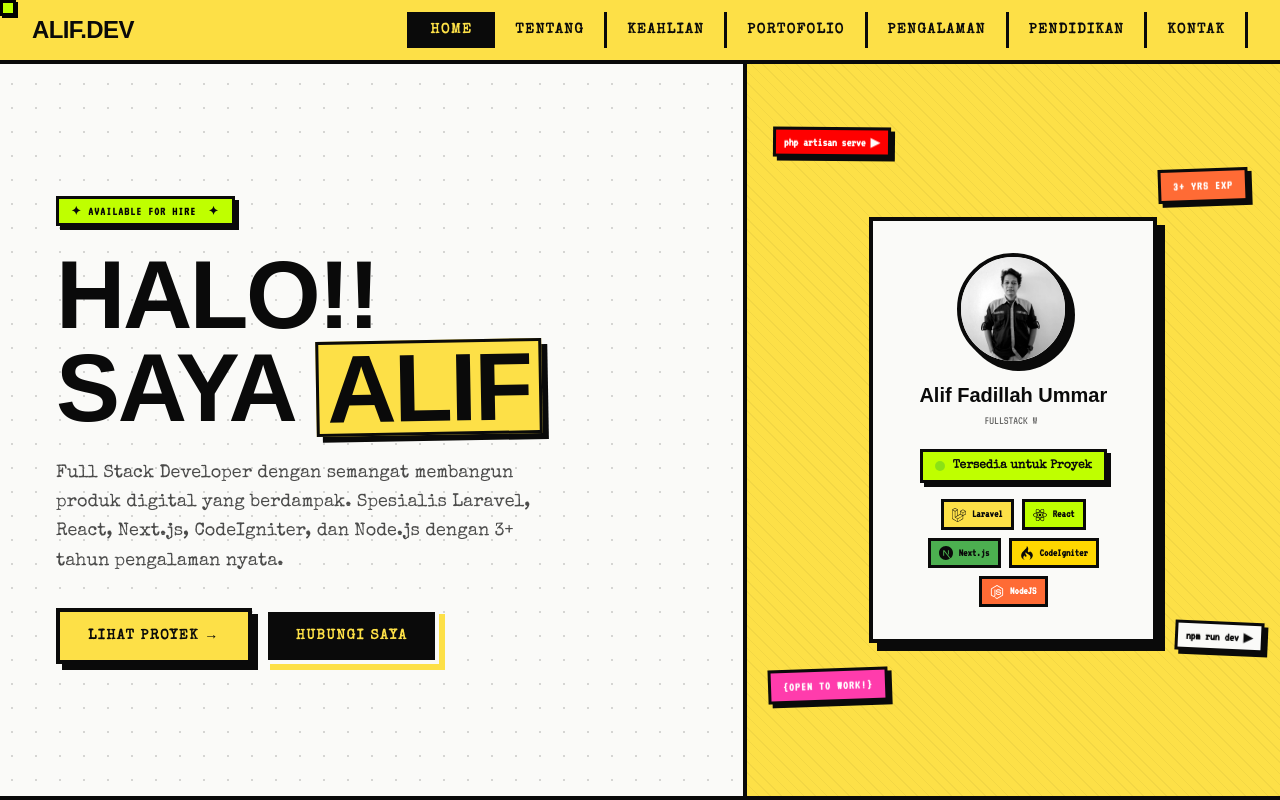
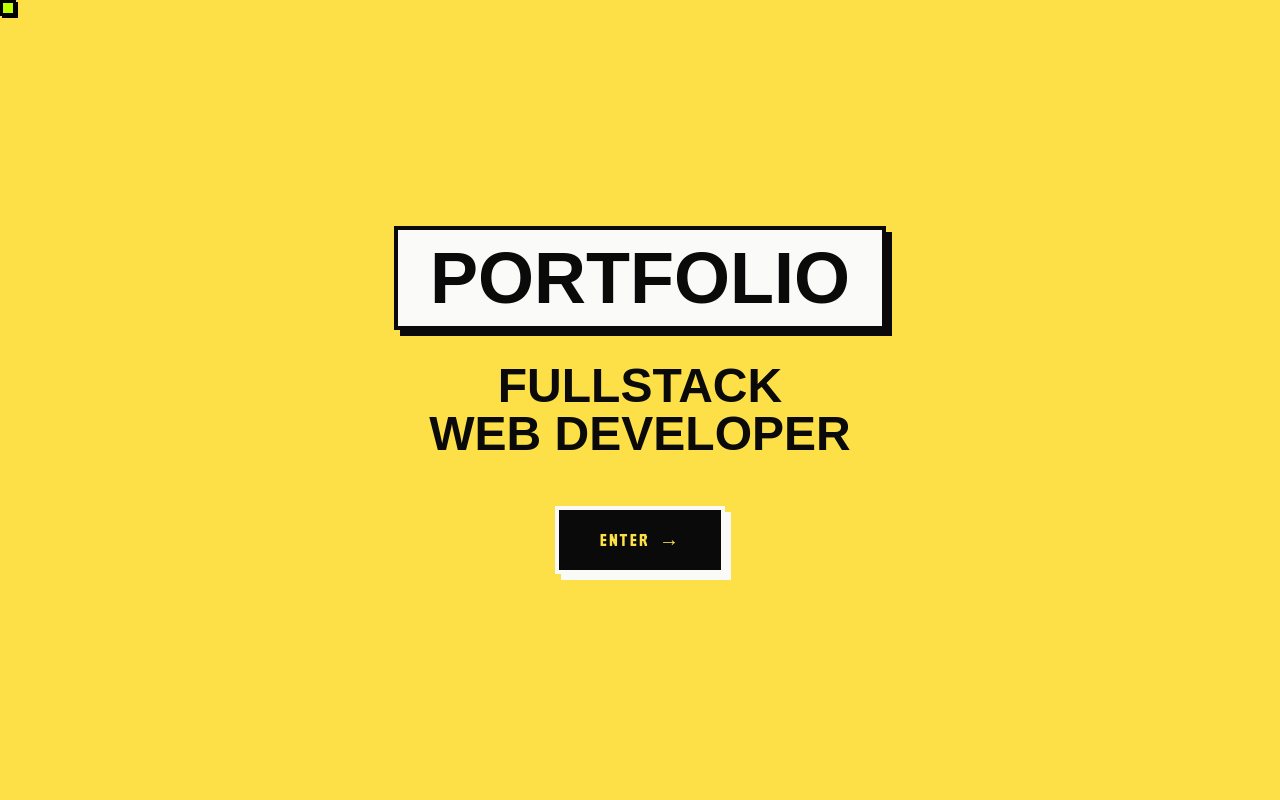
Before and after one commit to zalzdarkent/nextjs-portfolio-website, a Next.js app: page / in a window 1280 px wide. Shown: the top 800 px of the page. Built offline with nearby package versions, Linux system fonts and the light colour scheme; a web font is replaced by a local one.

Commit message:
feat: implement splash screen and enhance Home component with animation and state management

```diff
--- a/app/page.tsx
+++ b/app/page.tsx
@@ -1,3 +1,8 @@
+"use client";
+
+import { useEffect, useState } from "react";
+import { AnimatePresence } from "framer-motion";
+import SplashScreen from "../components/SplashScreen";
 import Navbar from "@/components/Navbar";
 import HeroSection from "@/components/HeroSection";
 import Marquee from "@/components/Marquee";
@@ -10,23 +15,65 @@
 import ExperienceSection from "@/components/ExperienceSection";
 import EducationSection from "@/components/EducationSection";
 
+
 export default function Home() {
+  const [loading, setLoading] = useState(true);
+  const [showSplash, setShowSplash] = useState(true);
+  const [showPortfolio, setShowPortfolio] = useState(false);
+
+  const handleEnter = () => {
+    sessionStorage.setItem("visited", "true");
+    setShowSplash(false);
+  };
+
+  useEffect(() => {
+    const visited = sessionStorage.getItem("visited");
+
+    if (visited) {
+      setShowSplash(false);
+      setShowPortfolio(true);
+    } else {
+      setShowSplash(true);
+    }
+  }, []);
+
+  if (showSplash === null) {
+    return null;
+  }
+
   return (
     <>
       <CustomCursor />
+      <AnimatePresence
+        mode="wait"
+        onExitComplete={() => {
+          window.scrollTo(0, 0);
+          setShowPortfolio(true);
+        }}
+      >
+        {showSplash && (
+          <SplashScreen onEnter={handleEnter} />
+        )}
+      </AnimatePresence>
+
+      {showPortfolio && (
+        <>
           <Navbar />
+
           <main>
             <HeroSection />
             <Marquee />
             <AboutSection />
-        {/* <EducationSection /> */}
             <TechSection />
             <PortfolioSection />
             <ExperienceSection />
             <EducationSection />
             <ContactSection />
           </main>
+
           <Footer />
+        </>
+      )}
     </>
   );
 }
--- a/components/AboutSection.tsx
+++ b/components/AboutSection.tsx
@@ -1,42 +1,71 @@
 "use client";
 
-import { useRef, useState } from "react";
-import { useInView } from "framer-motion";
-import { motion } from "framer-motion";
-import { BriefcaseBusiness, FolderKanban, Handshake, GitBranch } from "lucide-react";
-import type { LucideIcon } from "lucide-react";
+import { useRef, useState, useEffect } from "react";
+import { useInView, motion, animate, useMotionValue, useTransform } from "framer-motion";
+import { FolderKanban, Handshake, GitBranch } from "lucide-react";
 import { BiBriefcaseAlt } from "react-icons/bi";
 
 const STATS = [
   {
-    num: "3+",
+    num: 3,
+    suffix: "+",
     label: "Tahun Pengalaman",
     icon: <BiBriefcaseAlt size={32} />,
     bgColor: "bg-brutal-lime",
     textColor: "text-brutal-black",
   },
   {
-    num: "5+",
+    num: 5,
+    suffix: "+",
     label: "Proyek Selesai",
     icon: <FolderKanban size={32} />,
     bgColor: "bg-brutal-orange",
     textColor: "text-brutal-black",
   },
   {
-    num: "5+",
+    num: 5,
+    suffix: "+",
     label: "Klien Puas",
     icon: <Handshake size={32} />,
     bgColor: "bg-brutal-blue",
     textColor: "text-brutal-black",
   },
   {
-    num: "8",
+    num: 8,
+    suffix: "+",
     label: "Open Source Repo",
     icon: <GitBranch size={32} />,
     bgColor: "bg-brutal-purple",
     textColor: "text-brutal-black",
   },
 ];
+
+function Counter({
+  value,
+  inView,
+}: {
+  value: number;
+  inView: boolean;
+}) {
+  const count = useMotionValue(0);
+
+  const rounded = useTransform(count, (latest) =>
+    Math.round(latest)
+  );
+
+  useEffect(() => {
+    if (inView) {
+      const controls = animate(count, value, {
+        duration: 1.5,
+        ease: "easeOut",
+      });
+
+      return controls.stop;
+    }
+  }, [inView, value, count]);
+
+  return <motion.span>{rounded}</motion.span>;
+}
 
 export default function AboutSection() {
   const ref = useRef<HTMLElement>(null);
@@ -156,8 +185,11 @@
               style={{ boxShadow: "6px 6px 0px #0a0a0a" }}
             >
               <span className="text-3xl block">{s.icon}</span>
-              <span className={`font-display text-4xl font-extrabold block mt-1 ${s.textColor}`}>
-                {s.num}
+              <span
+                className={`font-display text-4xl font-extrabold block mt-1 ${s.textColor}`}
+              >
+                <Counter value={s.num} inView={inView} />
+                {s.suffix}
               </span>
               <span className="font-body font-bold text-xs uppercase tracking-widest text-black/60 mt-1 block">
                 {s.label}
--- a/components/CustomCursor.tsx
+++ b/components/CustomCursor.tsx
@@ -68,7 +68,7 @@
     <div
       ref={cursorRef}
       // "fixed top-0 left-0" wajib agar koordinat transform-nya presisi dari titik 0,0
-      className="custom-brutalist-cursor hidden sm:block fixed top-0 left-0 pointer-events-none z-[9999] will-change-transform"
+      className="custom-brutalist-cursor hidden sm:block fixed top-0 left-0 pointer-events-none z-[999999] will-change-transform"
     >
       {/* Kotak Utama Kursor */}
       <div className="cursor-box" />
--- a/components/HeroSection.tsx
+++ b/components/HeroSection.tsx
@@ -5,6 +5,7 @@
 import { SiNextdotjs, SiCodeigniter } from "react-icons/si";
 import { TypeAnimation } from "react-type-animation";
 import Image from "next/image";
+import { useEffect, useState } from "react";
 
 const techStack = [
   { name: "Laravel", Icon: FaLaravel, bg: "#FDE047", text: "#0a0a0a" },
@@ -13,6 +14,7 @@
   { name: "CodeIgniter", Icon: SiCodeigniter, bg: "#FFD700", text: "#0a0a0a" },
   { name: "NodeJS", Icon: FaNodeJs, bg: "#FF6B35", text: "white" },
 ];
+const available = [" HIRE", " FREELANCE"];
 
 const container = {
   hidden: {},
@@ -23,6 +25,59 @@
   hidden: { opacity: 0, y: 40 },
   show: { opacity: 1, y: 0, transition: { type: "spring", stiffness: 300, damping: 28 } },
 };
+
+export function ScrambleText() {
+  const [text, setText] = useState("");
+
+  useEffect(() => {
+    let wordIndex = 0;
+
+    const scrambleToWord = (target: string) => {
+      const chars = "!<>-_\\/[]{}—=+*^?#________";
+      let frame = 0;
+
+      const interval = setInterval(() => {
+        let output = "";
+
+        for (let i = 0; i < target.length; i++) {
+          if (i < frame) {
+            output += target[i];
+          } else {
+            output += chars[Math.floor(Math.random() * chars.length)];
+          }
+        }
+
+        setText(output);
+
+        frame += 0.5;
+
+        if (frame >= target.length) {
+          clearInterval(interval);
+          setText(target);
+        }
+      }, 40);
+
+      return interval;
+    };
+
+    const run = () => {
+      scrambleToWord(available[wordIndex]);
+
+      setTimeout(() => {
+        wordIndex = (wordIndex + 1) % available.length;
+        run();
+      }, 3000);
+    };
+
+    run();
+  }, []);
+
+  return (
+    <span className="text-black">
+      {text}
+    </span>
+  );
+}
 
 export default function HeroSection() {
   return (
@@ -48,18 +103,7 @@
         <motion.div variants={item} className="mb-6 self-start">
           <span className="inline-block bg-brutal-lime border-3 border-brutal-black shadow-brutal-sm px-3 py-1 font-mono text-xs font-bold uppercase tracking-widest">
             ✦ Available for
-            <TypeAnimation
-              sequence={[
-                " HIRE",
-                2000,
-                " FREELANCE",
-                2000,
-              ]}
-              wrapper="span"
-              speed={50}
-              repeat={Infinity}
-              className="text-black"
-            /> ✦
+            <ScrambleText />
           </span>
         </motion.div>
         {/* <motion.div
--- a/components/Navbar.tsx
+++ b/components/Navbar.tsx
@@ -62,7 +62,7 @@
           onClick={() => handleNavClick("#home")}
           className="font-display text-2xl font-extrabold tracking-tight text-brutal-black hover:opacity-80 transition-opacity"
         >
-          ALIF.DEV
+          PORTFOLIO
         </a>
 
         {/* Desktop links */}
--- /dev/null
+++ b/components/SplashScreen.tsx
@@ -0,0 +1,132 @@
+"use client";
+
+import { motion } from "framer-motion";
+
+interface SplashScreenProps {
+  onEnter: () => void;
+}
+
+export default function SplashScreen({
+  onEnter,
+}: SplashScreenProps) {
+  return (
+    <>
+      <motion.div
+        initial={{ opacity: 1 }}
+        exit={{
+          scaleY: 0.95,
+          y: "-100%",
+          transition: {
+            duration: 0.8,
+            ease: [0.76, 0, 0.24, 1],
+          },
+        }}
+        className="
+        fixed inset-0 z-[9999]
+        bg-brutal-yellow
+        flex items-center justify-center
+        overflow-hidden
+      "
+      >
+        <div className="text-center px-6">
+          {/* PORTFOLIO */}
+          <motion.div
+            initial={{
+              y: -150,
+              rotate: -8,
+              opacity: 0,
+            }}
+            animate={{
+              y: 0,
+              rotate: 0,
+              opacity: 1,
+            }}
+            transition={{
+              duration: 0.6,
+              ease: "easeOut",
+            }}
+            className="
+            inline-block
+            bg-brutal-white
+            border-4 border-brutal-black
+            shadow-brutal
+            px-8 py-3
+            mb-8
+          "
+          >
+            <h1 className="font-display text-5xl md:text-7xl font-black">
+              PORTFOLIO
+            </h1>
+          </motion.div>
+
+          {/* ROLE */}
+          <motion.div
+            initial={{ y: 80, opacity: 0 }}
+            animate={{ y: 0, opacity: 1 }}
+            transition={{
+              delay: 0.3,
+              duration: 0.5,
+            }}
+          >
+            <h2 className="font-display text-3xl md:text-5xl font-black leading-tight">
+              FULLSTACK
+            </h2>
+
+            <h2 className="font-display text-3xl md:text-5xl font-black leading-tight">
+              WEB DEVELOPER
+            </h2>
+          </motion.div>
+
+          {/* BUTTON */}
+          <motion.button
+            initial={{
+              scale: 0,
+              rotate: -5,
+            }}
+            animate={{
+              scale: 1,
+              rotate: 0,
+            }}
+            transition={{
+              type: "spring",
+              stiffness: 300,
+            }}
+            whileHover={{
+              x: 3,
+              y: 3,
+              boxShadow: "3px 3px 0px #FAFAF8",
+            }}
+            whileTap={{
+              x: 6,
+              y: 6,
+              boxShadow: "0px 0px 0px #FAFAF8",
+              transition: {
+                duration: 0.05,
+              },
+            }}
+            onClick={onEnter}
+            className="
+    mt-12
+    bg-brutal-black
+    text-brutal-yellow
+    border-4
+    border-brutal-white
+    px-10
+    py-4
+    font-mono
+    text-xl
+    font-bold
+    uppercase
+    tracking-widest
+  "
+            style={{
+              boxShadow: "6px 6px 0px #FAFAF8",
+            }}
+          >
+            ENTER →
+          </motion.button>
+        </div>
+      </motion.div>
+    </>
+  );
+}
```
Lines whose indentation alone changed are shown as unchanged.
